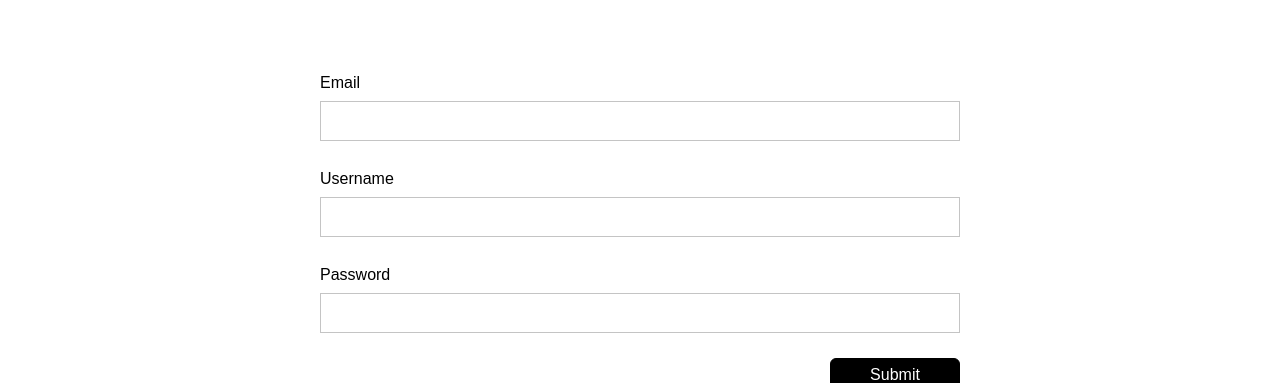
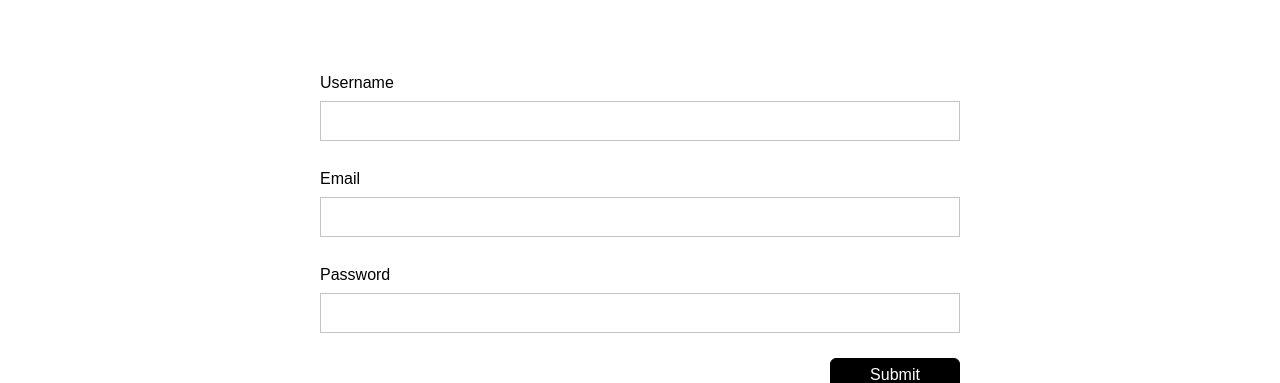
Before and after one commit to devanshTandon00/cryptoPlace, a React (Create React App) app in the folder frontend/: page /register in a window 1280 px wide. Shown: the part 146-529 px from the top of the page. Built offline with nearby package versions, Linux system fonts and the light colour scheme.

Commit message:
Fix form submission and add temp navbar links for register/login pages

```diff
--- a/frontend/src/Components/Authentication/Login.js
+++ b/frontend/src/Components/Authentication/Login.js
@@ -73,18 +73,15 @@ export default function Login() {
 
       <Banner title='Login' />
       <div className='manage-account-content'>
-        <form>
-          <Label title='Email' />
+        <form onSubmit={handleSubmit}>
+          <Label title='Username' />
           <Input />
           <div style={{ marginBottom: '25px' }} />
           <Label title='Password' />
-          <Input />
+          <Input type='password' />
           <div style={{ marginBottom: '25px' }} />
+          <Button label={'Submit'} />
         </form>
-        <Button
-          onClick={() => { console.log('hi') }}
-          label={'Submit'}
-        />
       </div>
     </div>
   );
--- a/frontend/src/Components/Authentication/SignUp.js
+++ b/frontend/src/Components/Authentication/SignUp.js
@@ -7,17 +7,17 @@ import Input from '../Input';
 import Label from '../Label';
 
 export default function SignUp() {
-  const [success, setSucess] = useState(false);
+  const [success, setSuccess] = useState(false);
 
   const handleSubmit = (e) => {
     e.preventDefault();
     const form = e.target;
-    console.log(form[0].value);
+    // console.log(form[0].value);
 
     const user = {
       username: form[0].value,
-      password: form[1].value,
-      email: form[2].value,
+      email: form[1].value,
+      password: form[2].value,
     };
 
     fetch("/user/register", {
@@ -29,7 +29,8 @@ export default function SignUp() {
       body: JSON.stringify(user),
     })
       .then((res) => {
-        if (res.status === 200) setSucess(true);
+        if (res.status === 200) setSuccess(true);
+        form.reset();
       })
       .catch((error) => alert(error.message));
   };
@@ -57,21 +58,23 @@ export default function SignUp() {
 
         <Banner title='Register' />
         <div className='manage-account-content'>
-          <form>
+          {success ? <h5> Successfully registered! </h5> : ''}
+          <div style={{ marginBottom: '25px' }} />
+          <form onSubmit={handleSubmit}>
+            <Label title='Username' />
+            <Input />
+            <div style={{ marginBottom: '25px' }} />
             <Label title='Email' />
             <Input />
             <div style={{ marginBottom: '25px' }} />
-            <Label title='Username' />
-            <Input />
+            <Label title='Password' />
+            <Input type='password' />
             <div style={{ marginBottom: '25px' }} />
-            <Label title='Password' />
-            <Input />
-            <div style={{ marginBottom: '25px' }} />
+            <Button
+              label={'Submit'}
+            />
           </form>
-          <Button
-            onClick={() => { console.log('hi') }}
-            label={'Submit'}
-          />
+
         </div>
       </div>
     </>
--- a/frontend/src/Components/Navbar.js
+++ b/frontend/src/Components/Navbar.js
@@ -3,7 +3,7 @@ import './Navbar.css'
 import Input from './Input';
 
 export default class Navbar extends Component {
-  state = {  }
+  state = {}
   render() {
     return (
       <div className='navbar-container'>
@@ -17,7 +17,7 @@ export default class Navbar extends Component {
           placeholder='Search collectibles and accounts'
         />
         <div className='navbar-options'>
-         <a href='/blog-page' className='options-text'>
+          <a href='/blog-page' className='options-text'>
             Blog Page
           </a>
           <a href='/browse' className='options-text'>
@@ -29,8 +29,14 @@ export default class Navbar extends Component {
           <a href='/manage-account' className='options-text'>
             Manage Account
           </a>
+          <a href='/register' className='options-text'>
+            R
+          </a>
+          <a href='/login' className='options-text'>
+            L
+          </a>
           <a href='/profile'>
-            <img className="profile-img" alt="unable to load"/>
+            <img className="profile-img" alt="unable to load" />
           </a>
         </div>
       </div>
```
